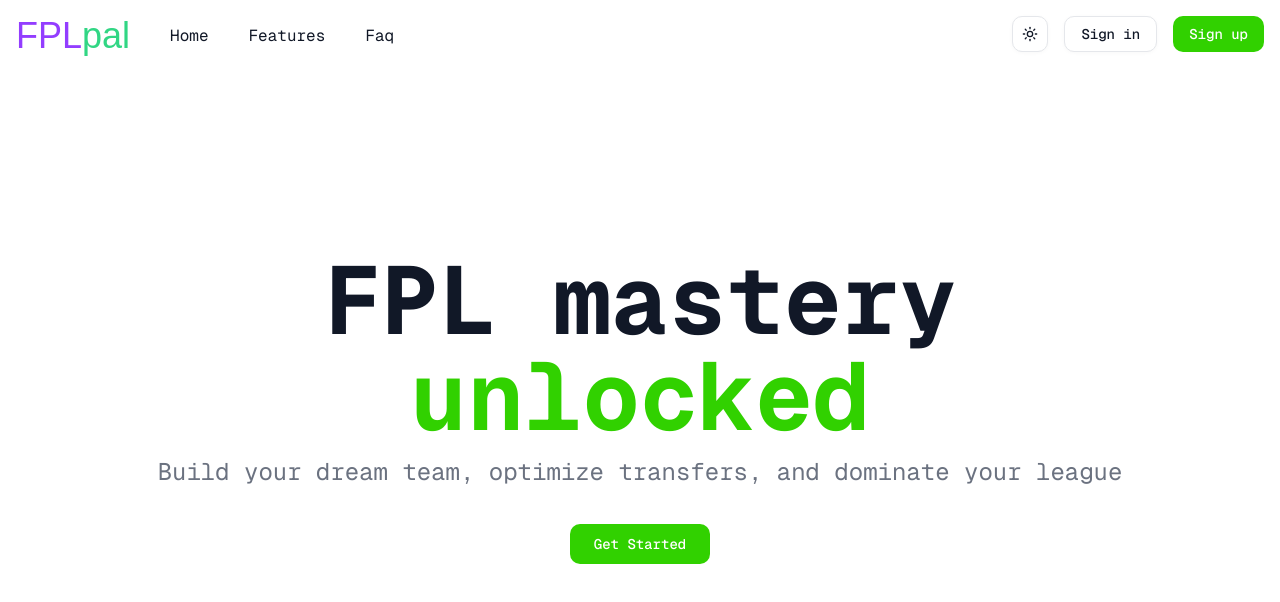
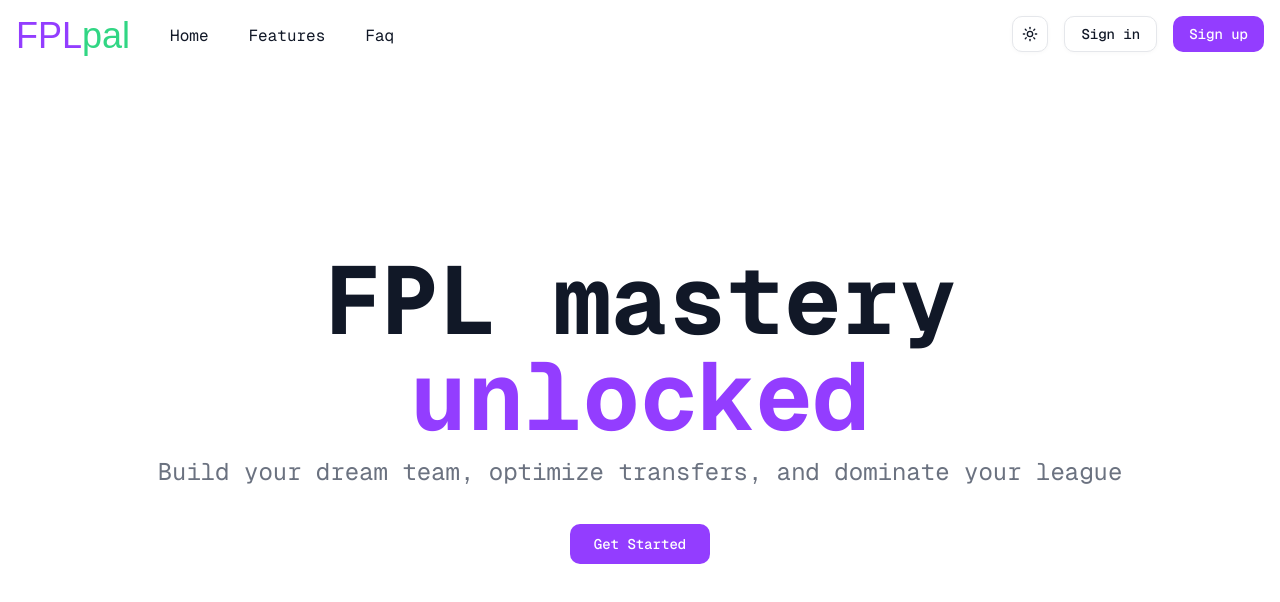
Before and after one commit to abelgideon/fpl-pal, a Next.js app: page / in a window 1280 px wide. Shown: the top 602 px of the page. Built offline with nearby package versions, Linux system fonts and the light colour scheme.

Commit message:
fix: Change light mode theme

```diff
--- a/app/globals.css
+++ b/app/globals.css
@@ -10,7 +10,7 @@
   --card-foreground: oklch(0.2101 0.0318 264.6645);
   --popover: oklch(1 0 0);
   --popover-foreground: oklch(0.2101 0.0318 264.6645);
-  --primary: oklch(0.7505 0.2472 141.0641);
+  --primary: oklch(0.5837 0.2635 297.5562);
   --primary-foreground: oklch(1 0 0);
   --secondary: oklch(0.536 0.0398 196.028);
   --secondary-foreground: oklch(1 0 0);
@@ -22,20 +22,20 @@
   --destructive-foreground: oklch(0.9851 0 0);
   --border: oklch(0.9276 0.0058 264.5313);
   --input: oklch(0.9276 0.0058 264.5313);
-  --ring: oklch(0.7505 0.2472 141.0641);
+  --ring: oklch(0.5837 0.2635 297.5562);
   --chart-1: oklch(0.594 0.0443 196.0233);
-  --chart-2: oklch(0.7505 0.2472 141.0641);
-  --chart-3: oklch(0.7505 0.2472 141.0641);
+  --chart-2: oklch(0.5837 0.2635 297.5562);
+  --chart-3: oklch(0.5837 0.2635 297.5562);
   --chart-4: oklch(0.6268 0 0);
   --chart-5: oklch(0.683 0 0);
   --sidebar: oklch(0.967 0.0029 264.5419);
   --sidebar-foreground: oklch(0.2101 0.0318 264.6645);
-  --sidebar-primary: oklch(0.7684 0.2162 146.2685);
+  --sidebar-primary: oklch(0.5837 0.2635 297.5562);
   --sidebar-primary-foreground: oklch(1 0 0);
   --sidebar-accent: oklch(1 0 0);
   --sidebar-accent-foreground: oklch(0.2101 0.0318 264.6645);
   --sidebar-border: oklch(0.9276 0.0058 264.5313);
-  --sidebar-ring: oklch(0.7505 0.2472 141.0641);
+  --sidebar-ring: oklch(0.5837 0.2635 297.5562);
   --font-sans: Geist Mono, ui-monospace, monospace;
   --font-serif: serif;
   --font-mono: JetBrains Mono, monospace;
@@ -205,6 +205,10 @@ body {
   letter-spacing: var(--tracking-normal);
 }
 
+body {
+  letter-spacing: var(--tracking-normal);
+}
+
 @layer base {
   * {
     @apply border-border outline-ring/50;
```
